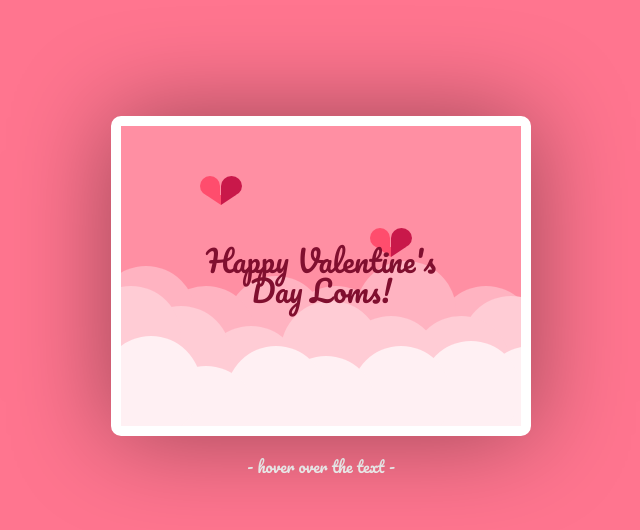
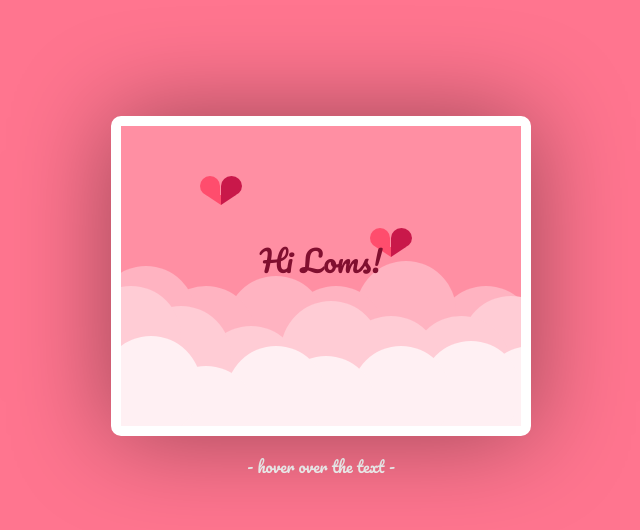
Before and after one commit to johnbryangarcia/Invitation, a plain HTML site: page index.html in a window 1280 px wide. Shown: the part 102-632 px from the top of the page, without its empty margins (319-959 px from the left). Drawn offline with Linux system fonts and the light colour scheme.

Commit message:
2nd commit

```diff
--- a/css/style.css
+++ b/css/style.css
@@ -202,6 +202,6 @@ body {
 }
 
 .text:hover:before {
-  content: "Will you go out with me on February 14,2024?";
+  content: "Will you be my valentine on February 14,2024?";
   font-size: 25px;
 }
--- a/index.html
+++ b/index.html
@@ -32,7 +32,7 @@
           <div class="right-side"></div>
         </div>
       </div>
-      <div class="text"><span>Happy Valentine's</br> Day Loms!</div>
+      <div class="text"><span>Hi Loms!</div>
     </div>
     <p class="hover">- hover over the text -</p>
   </div>
```
